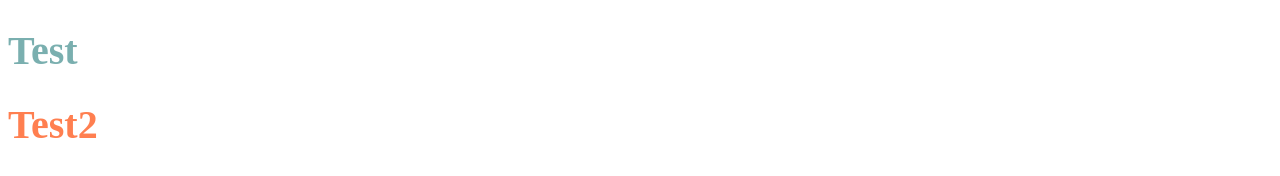
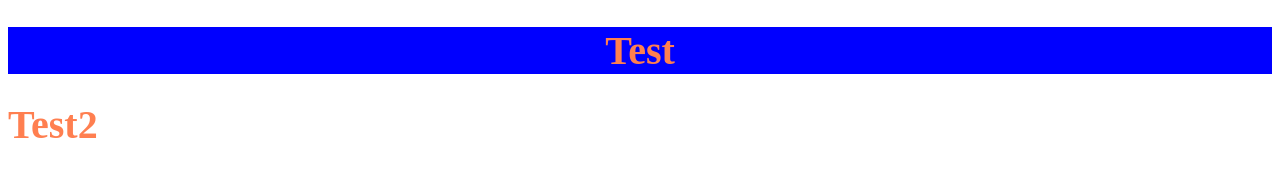
Before and after one commit to AdrisJr/PROG2, a plain HTML site: page projeto2/index.html in a window 1280 px wide. Drawn offline with Linux system fonts and the light colour scheme.

Commit message:
aula 27022025

```diff
--- a/projeto2/assets/css/style.css
+++ b/projeto2/assets/css/style.css
@@ -2,3 +2,9 @@ h1{
     color:coral;
     font-size:40px
 }
+.header{
+    background-color: blue;
+}
+#header{
+    text-align: center;
+}
--- a/projeto2/index.html
+++ b/projeto2/index.html
@@ -9,7 +9,7 @@
 </head>
 <body>
     <div>
-        <h1 style="color: rgba(44, 129, 129, 0.633);">Test</h1>
+        <h1 id="header" class="header">Test</h1>
         <h1>Test2</h1>
     </div>
 </body>
```
